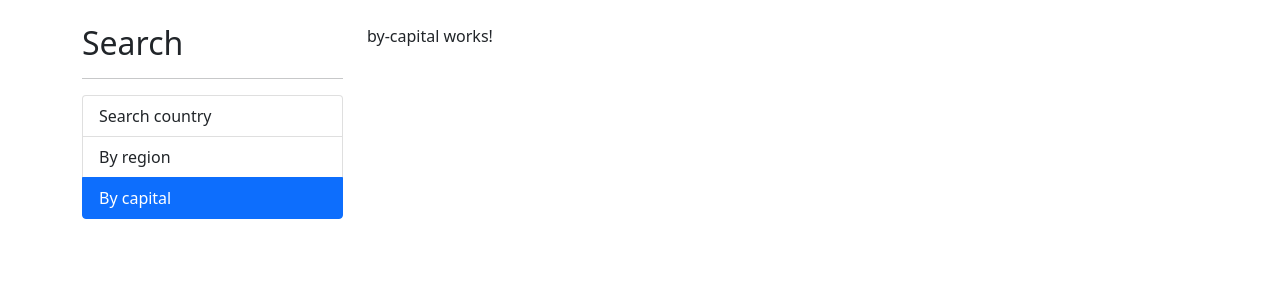
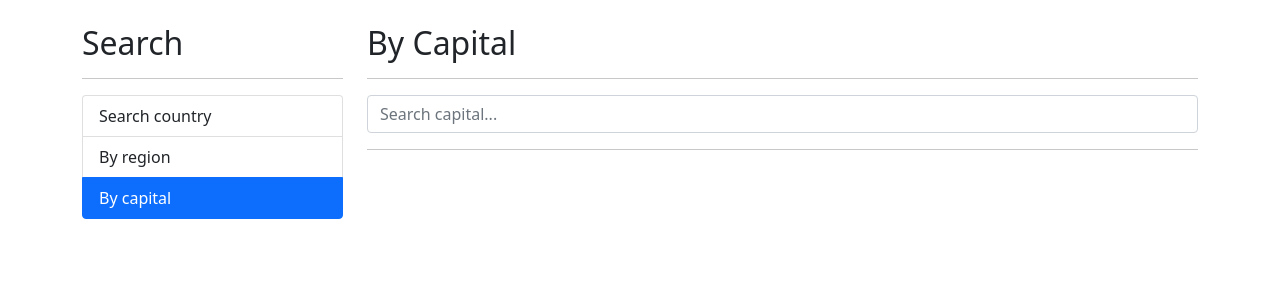
Before and after one commit to jorgeramos2068/angular-app-10-countries, an Angular app: page /capital in a window 1280 px wide. Shown: the top 300 px of the page. Built offline with nearby package versions, Linux system fonts and the light colour scheme.

Commit message:
Add search by capital

```diff
--- a/src/app/countries/components/country-input/country-input.component.html
+++ b/src/app/countries/components/country-input/country-input.component.html
@@ -3,7 +3,7 @@
     type="text"
     name="term"
     class="form-control"
-    placeholder="Search country"
+    [placeholder]="placeholder"
     [(ngModel)]="term"
     (input)="localKeyPressed()"
   />
--- a/src/app/countries/components/country-input/country-input.component.ts
+++ b/src/app/countries/components/country-input/country-input.component.ts
@@ -1,4 +1,4 @@
-import { Component, OnInit, Output, EventEmitter } from '@angular/core';
+import { Component, OnInit, Output, EventEmitter, Input } from '@angular/core';
 import { Subject } from 'rxjs';
 import { debounceTime } from 'rxjs/operators';
 
@@ -7,6 +7,7 @@ import { debounceTime } from 'rxjs/operators';
   templateUrl: './country-input.component.html',
 })
 export class CountryInputComponent implements OnInit {
+  @Input() placeholder: string = '';
   @Output() onEnter: EventEmitter<string> = new EventEmitter();
   @Output() onDebounce: EventEmitter<string> = new EventEmitter();
   debouncer: Subject<string> = new Subject();
--- a/src/app/countries/components/country-table/country-table.component.html
+++ b/src/app/countries/components/country-table/country-table.component.html
@@ -4,6 +4,7 @@
       <th>#</th>
       <th>Flag</th>
       <th>Name</th>
+      <th>Capital</th>
       <th>Population</th>
       <th>Operations</th>
     </tr>
@@ -13,6 +14,7 @@
       <td>{{ i + 1 }}</td>
       <td><img class="small-flag" [src]="country.flag" /></td>
       <td>{{ country.name }}</td>
+      <td>{{ country.capital }}</td>
       <td>{{ country.population | number }}</td>
       <td><a [routerLink]="['/country', country.alpha2Code]">Read</a></td>
     </tr>
--- a/src/app/countries/pages/by-capital/by-capital.component.html
+++ b/src/app/countries/pages/by-capital/by-capital.component.html
@@ -1 +1,22 @@
-<p>by-capital works!</p>
+<h2>By Capital</h2>
+<hr />
+
+<div class="row">
+  <div class="col">
+    <app-country-input
+      placeholder="Search capital..."
+      (onEnter)="search($event)"
+    ></app-country-input>
+  </div>
+</div>
+<hr />
+
+<div *ngIf="hasErrors" class="alert alert-danger">
+  No data was found with the term: {{ term }}
+</div>
+
+<div *ngIf="!hasErrors && countries.length" class="row">
+  <div class="col">
+    <app-country-table [countries]="countries"></app-country-table>
+  </div>
+</div>
--- a/src/app/countries/pages/by-capital/by-capital.component.ts
+++ b/src/app/countries/pages/by-capital/by-capital.component.ts
@@ -1,16 +1,30 @@
-import { Component, OnInit } from '@angular/core';
+import { Component } from '@angular/core';
+import { Country } from '../../interfaces/countries.interface';
+import { CountriesService } from '../../services/countries.service';
 
 @Component({
   selector: 'app-by-capital',
   templateUrl: './by-capital.component.html',
-  styles: [
-  ]
 })
-export class ByCapitalComponent implements OnInit {
+export class ByCapitalComponent {
+  public term: string = '';
+  public hasErrors: boolean = false;
+  public countries: Country[] = [];
 
-  constructor() { }
+  constructor(private countriesService: CountriesService) {}
 
-  ngOnInit(): void {
+  search(localTerm: string): void {
+    this.term = localTerm;
+    this.hasErrors = false;
+    this.countriesService.searchByCapital(this.term).subscribe({
+      next: (respCountries: Country[]) => {
+        this.countries = respCountries;
+      },
+      error: (err) => {
+        console.log(err);
+        this.hasErrors = true;
+        this.countries = [];
+      },
+    });
   }
-
 }
--- a/src/app/countries/pages/by-country/by-country.component.html
+++ b/src/app/countries/pages/by-country/by-country.component.html
@@ -4,6 +4,7 @@
 <div class="row">
   <div class="col">
     <app-country-input
+      placeholder="Search country..."
       (onEnter)="search($event)"
       (onDebounce)="doSuggestions($event)"
     ></app-country-input>
--- a/src/app/countries/services/countries.service.ts
+++ b/src/app/countries/services/countries.service.ts
@@ -15,4 +15,9 @@ export class CountriesService {
     const url = `${this.urlApi}/name/${term}`;
     return this.http.get<Country[]>(url);
   }
+
+  searchByCapital(term: string): Observable<Country[]> {
+    const url = `${this.urlApi}/capital/${term}`;
+    return this.http.get<Country[]>(url);
+  }
 }
```
